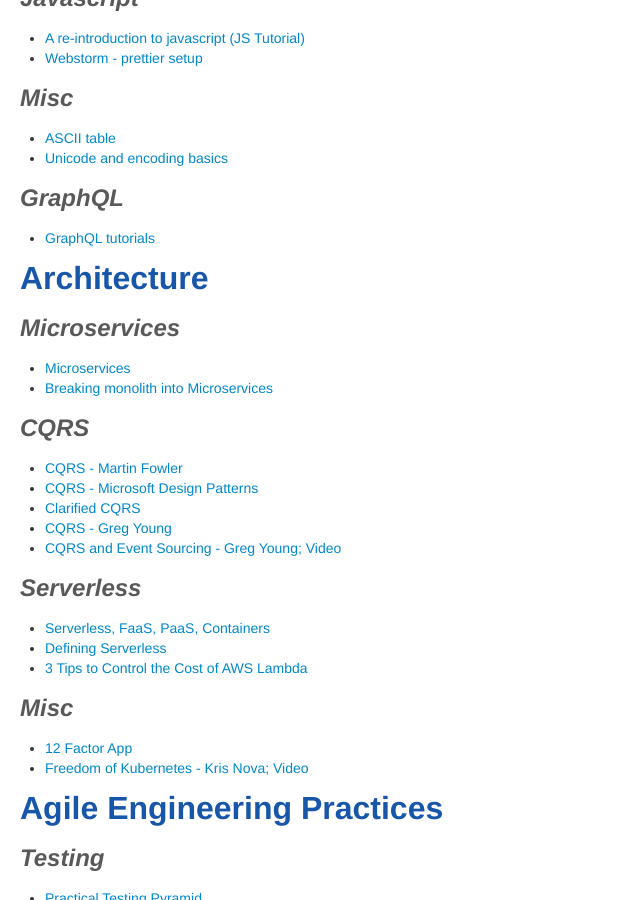
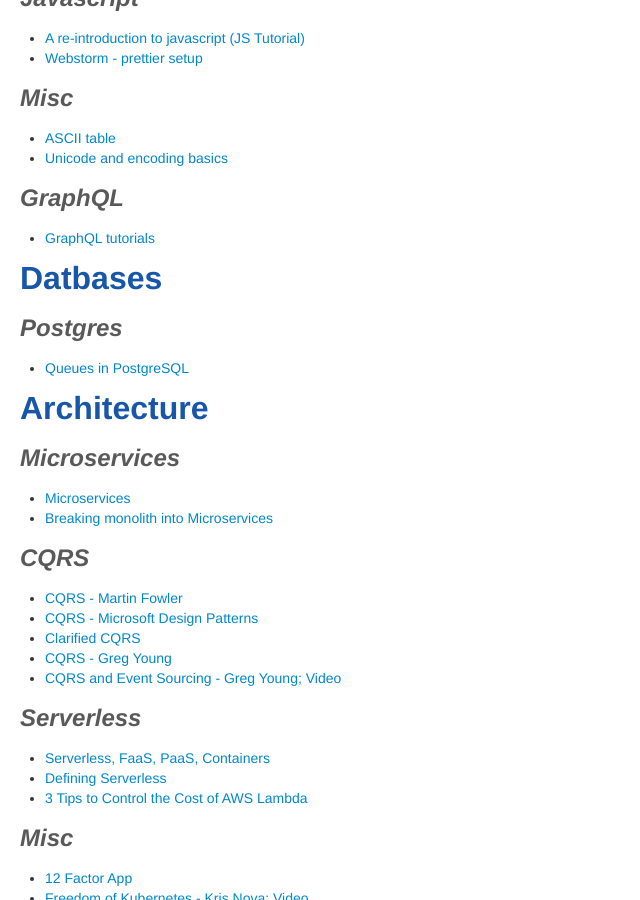
Before and after one commit to anuragkapur/anuragkapur.github.io, a Jekyll site: the page built from blog/engineering/_posts/2018-07-22-bookmarks.md, in a window 1280 px wide and 900 px high, scrolled down 1096 px. Shown: the whole window, without its empty margins (0-640 px from the left). Built offline with Jekyll 4.4.1, drawn with Linux system fonts in a browser that asks for light colours; comment, search, counter and statistics services are not loaded.

Commit message:
Add "Queues in PostreSQL" bookmark

```diff
--- a/blog/engineering/_posts/2018-07-22-bookmarks.md
+++ b/blog/engineering/_posts/2018-07-22-bookmarks.md
@@ -63,6 +63,10 @@
 ## GraphQL
 * [GraphQL tutorials](https://www.howtographql.com)
 
+# Datbases
+## Postgres
+* [Queues in PostgreSQL](https://www.youtube.com/watch?v=B81nQLg4RuU)
+
 # Architecture
 ## Microservices
 * [Microservices](https://martinfowler.com/articles/microservices.html)
```
